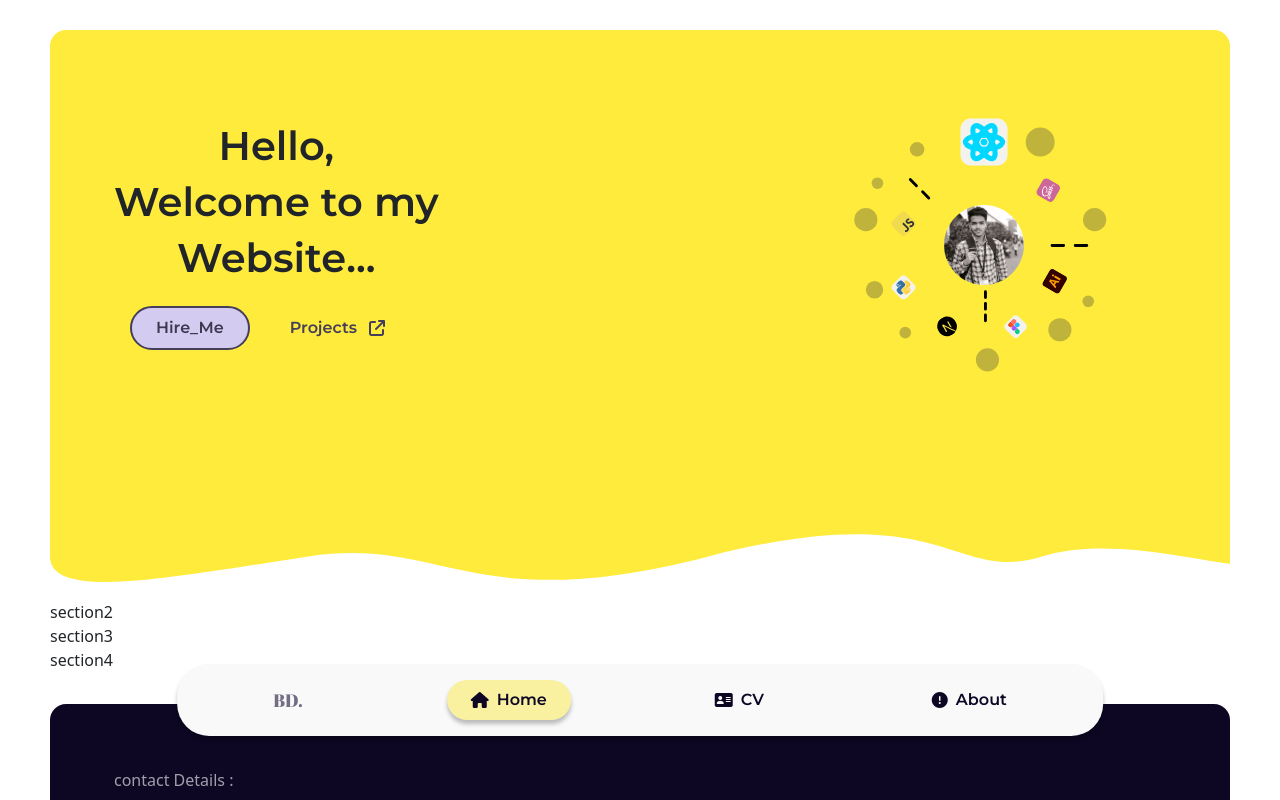
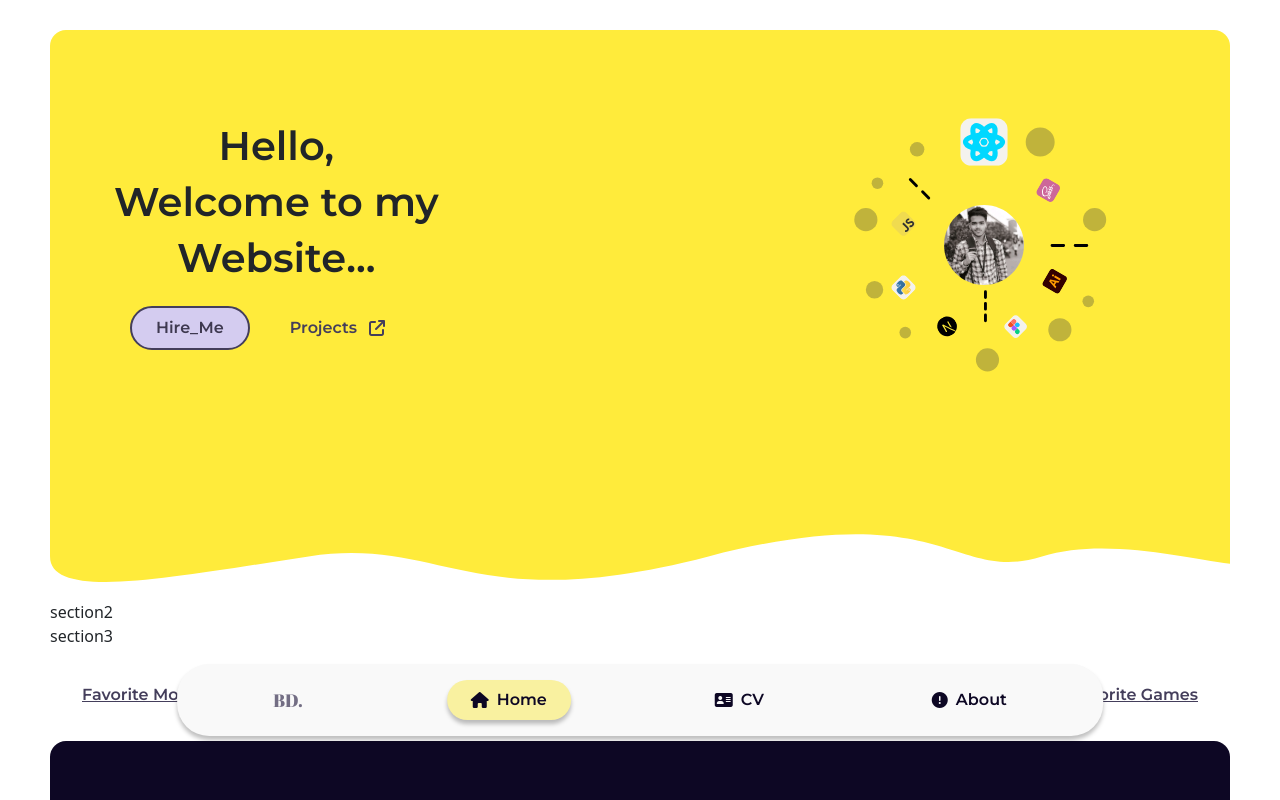
Before and after one commit to Mikun007/Mikun-s-Website, a React (Create React App) app: page / in a window 1280 px wide. Shown: the top 800 px of the page. Built offline with nearby package versions, Linux system fonts and the light colour scheme.

Commit message:
Section 4 Added

```diff
--- a/public/css/index.css
+++ b/public/css/index.css
@@ -85,6 +85,24 @@ body {
   left: 50%;
   transform: translateX(-50%);
   top: 35%;
+}
+
+#fourth_section_home {
+  display: flex;
+  justify-content: space-between;
+  font-family: "Montserrat";
+  font-style: normal;
+  font-weight: 600;
+  font-size: 16px;
+  line-height: 29px;
+  margin-top: 2rem;
+  padding: 0rem 2rem;
+}
+#fourth_section_home > div > a {
+  color: #443E5B;
+}
+#fourth_section_home > div > a:hover {
+  color: #070412;
 }
 
 footer {
--- /dev/null
+++ b/public/sass/Home and the sections/_home_section_4.scss
@@ -0,0 +1,19 @@
+#fourth_section_home {
+    display: flex;
+    justify-content: space-between;
+    font-family: 'Montserrat';
+    font-style: normal;
+    font-weight: 600;
+    font-size: 16px;
+    line-height: 29px;
+    margin-top: 2rem;
+    padding: 0rem 2rem;
+
+    & > div > a {
+        color: $Dark_light_3;
+
+        &:hover {
+            color: $Dark;
+        }
+    }
+}
--- a/public/sass/index.scss
+++ b/public/sass/index.scss
@@ -9,6 +9,7 @@ body {
 // Home Page and all of its section
 @import "./Home\ and\ the\ sections/home";
 @import "./Home\ and\ the\ sections/home_section_1";
+@import "./Home\ and\ the\ sections/home_section_4";
 
 
 // Footer
--- a/src/Routers/home_sections/section_4.jsx
+++ b/src/Routers/home_sections/section_4.jsx
@@ -1,7 +1,12 @@
 function Section_4() {
     return(
         <section id="fourth_section_home">
-            section4
+            <div>
+                <a href="#">Favorite Movies</a>
+            </div>
+            <div>
+                <a href="#">Favorite Games</a>
+            </div>
         </section>
     )
 };
```
Also changed, not shown: public/sass/Home and the sections/_home_section_2.scss (deleted).
